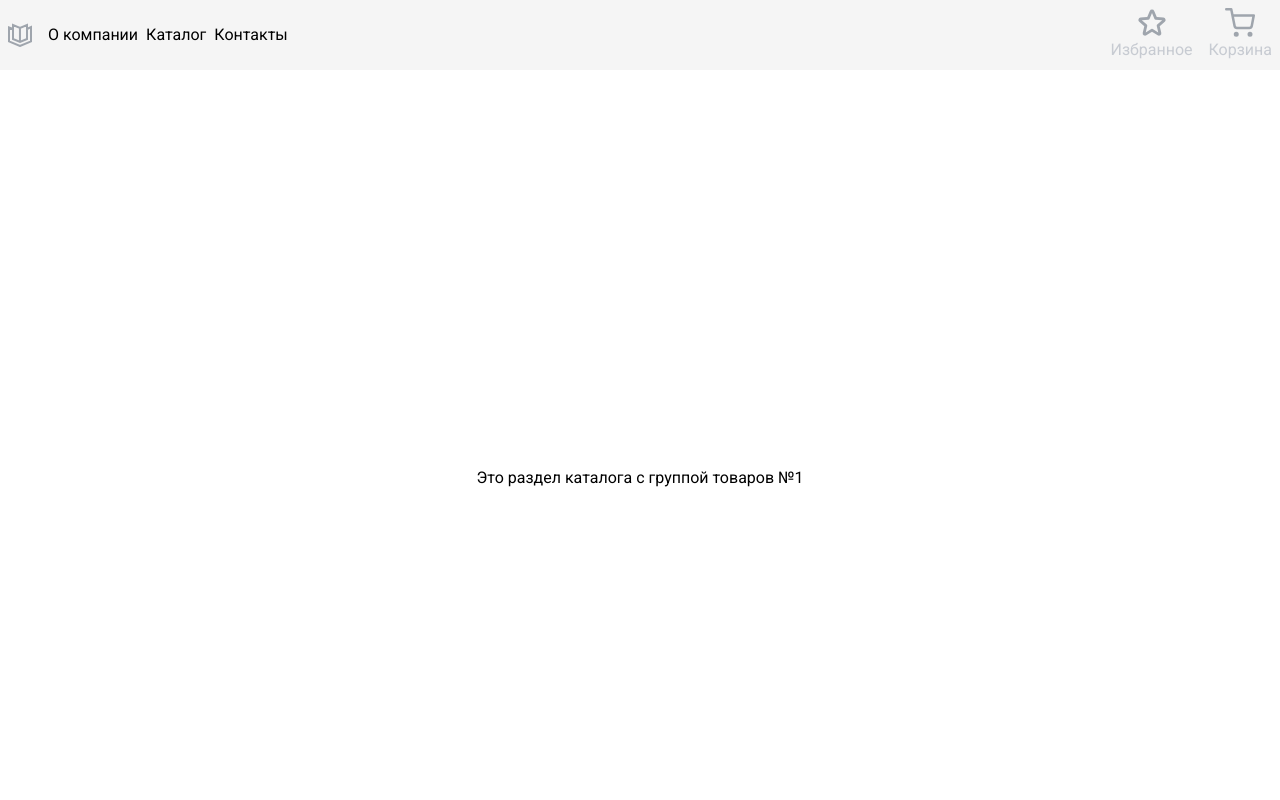
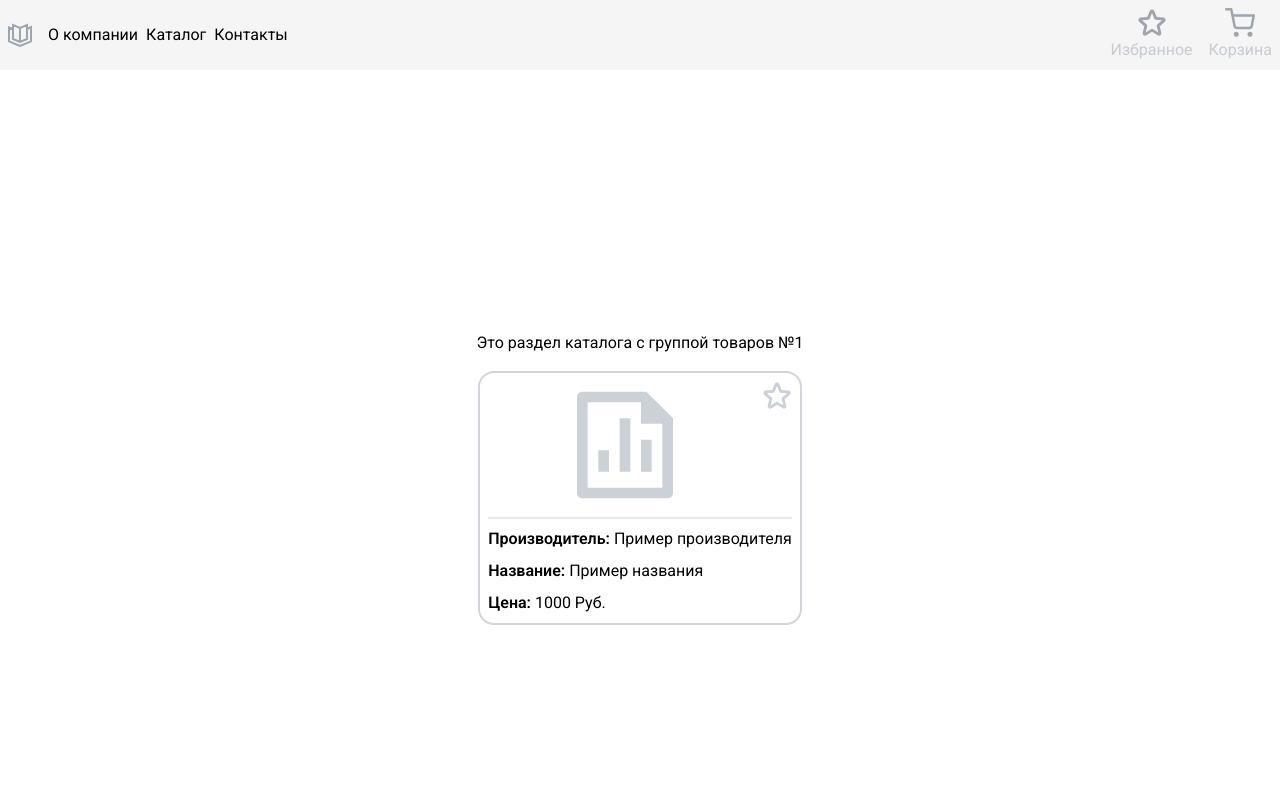
Before and after one commit to Vb3519/website_scheme, a React (Vite) app: page /#/catalog/groupOne in a window 1280 px wide. Shown: the top 800 px of the page. Built offline with nearby package versions, Linux system fonts and the light colour scheme; a web font is replaced by a local one.

Commit message:
переиспользуемая карточка товара

```diff
--- a/src/pages/catalog/CatalogGroupOnePage.tsx
+++ b/src/pages/catalog/CatalogGroupOnePage.tsx
@@ -1,5 +1,9 @@
+import { RiFileChartLine } from 'react-icons/ri';
+import { PiStarBold } from 'react-icons/pi';
+
 // Ui:
 import CustomSection from '../../shared/ui/CustomSection';
+import ProductCard from '../../shared/ui/ProductCard';
 
 const CatalogGroupOnePage = () => {
   return (
@@ -8,6 +12,24 @@ const CatalogGroupOnePage = () => {
         <h1 className="text-center">
           Это раздел каталога с группой товаров №1
         </h1>
+
+        <ProductCard>
+          <div className="pb-2 border-b-2 border-b-gray-200 flex">
+            <RiFileChartLine className="m-auto text-9xl text-gray-400/50" />
+            <PiStarBold className="text-3xl text-gray-400/50 cursor-pointer" />
+          </div>
+
+          <p>
+            <span className="font-semibold">Производитель:</span> Пример
+            производителя
+          </p>
+          <p>
+            <span className="font-semibold">Название:</span> Пример названия
+          </p>
+          <p>
+            <span className="font-semibold">Цена:</span> 1000 Руб.
+          </p>
+        </ProductCard>
       </CustomSection>
     </main>
   );
--- /dev/null
+++ b/src/shared/ui/ProductCard.tsx
@@ -0,0 +1,23 @@
+type ProductCard_Props = React.LiHTMLAttributes<HTMLLIElement> & {
+  className?: string;
+  children?: React.ReactNode;
+};
+
+const ProductCard: React.FC<ProductCard_Props> = ({
+  className,
+  children,
+  ...props
+}: ProductCard_Props) => {
+  return (
+    <li
+      className={`p-2 flex flex-col gap-2 border-2 border-gray-300 rounded-2xl ${
+        className ? className : ''
+      }`}
+      {...props}
+    >
+      {children}
+    </li>
+  );
+};
+
+export default ProductCard;
```
